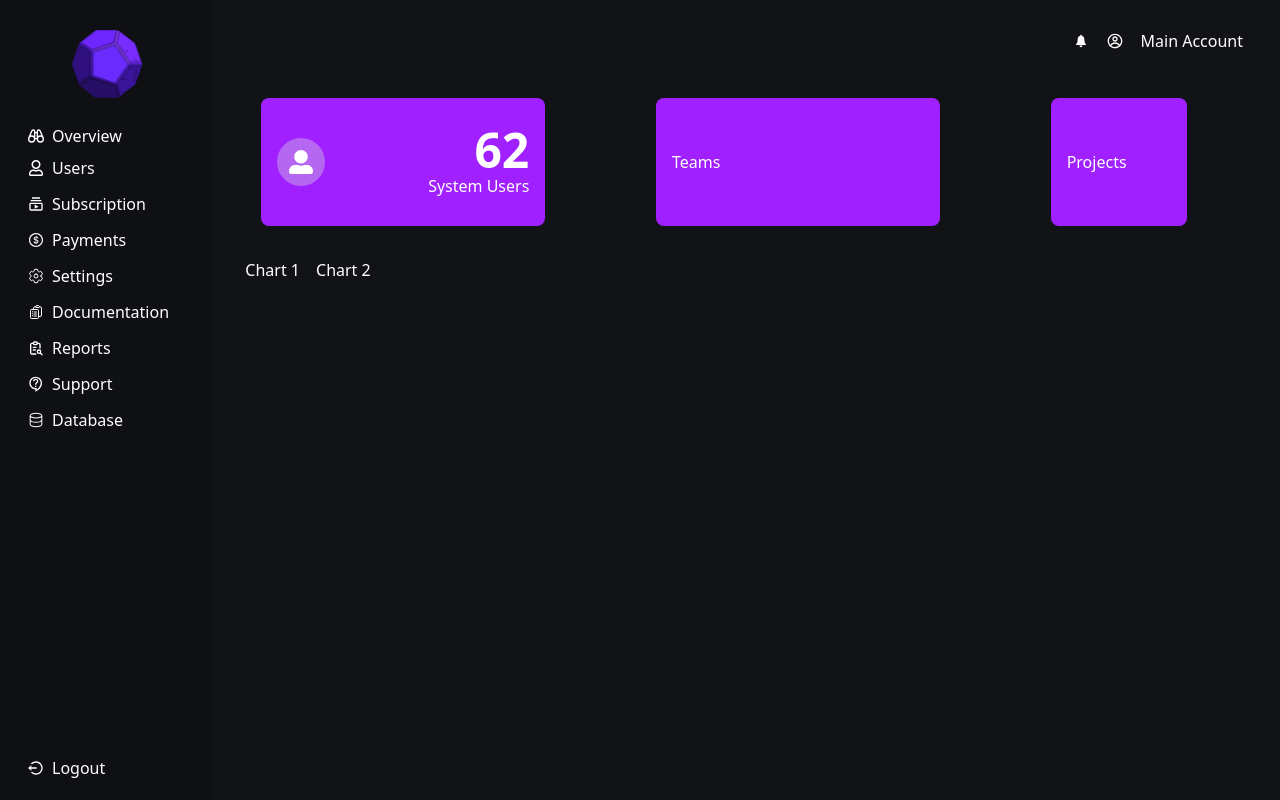
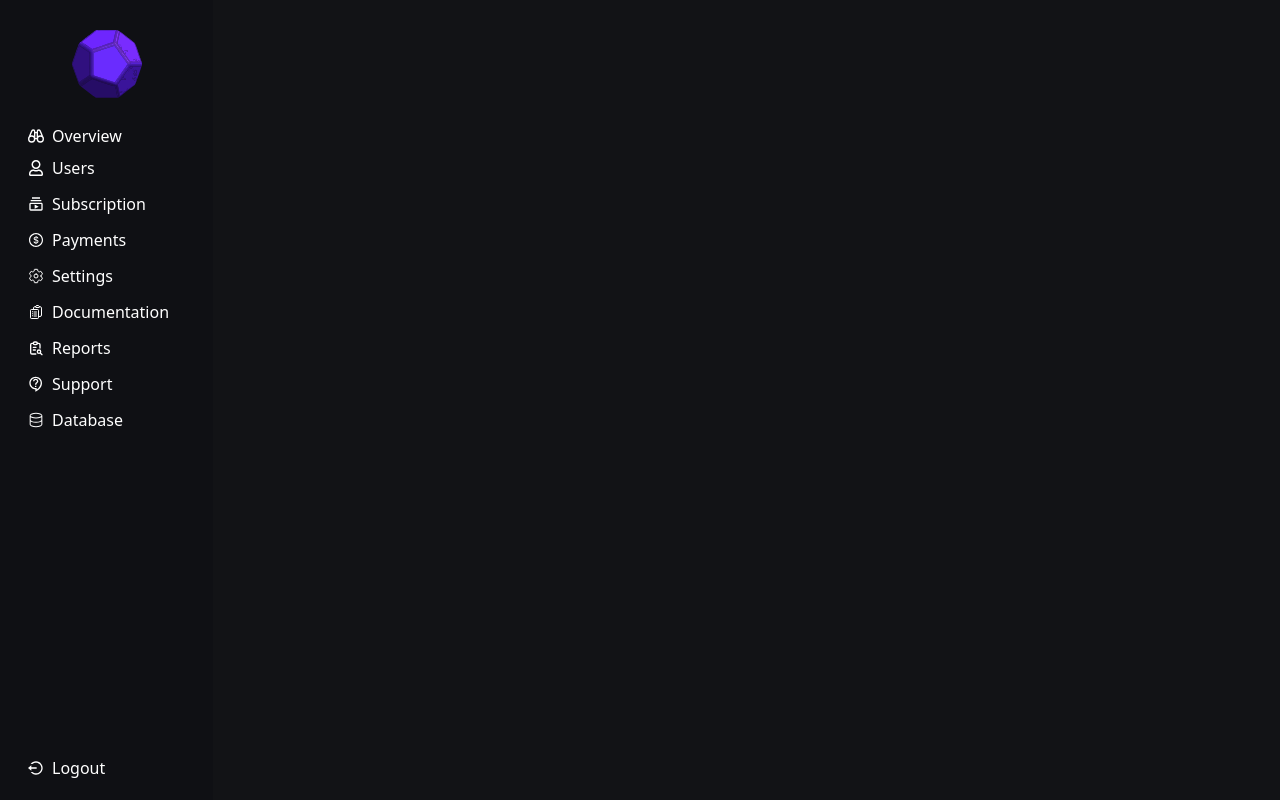
Before and after one commit to Dimen-3D-Model-Annotation/admin-dashboard, a Next.js app: page / in a window 1280 px wide. Built offline with nearby package versions, Linux system fonts and the light colour scheme.

Commit message:
Update page.js

```diff
--- a/app/page.js
+++ b/app/page.js
@@ -9,14 +9,13 @@ export default function Home() {
         <SidePanel />
       </div>
       <div className="flex-grow bg-[#121316] text-white p-4">
-        <Header />
+
         <div className="p-4">
           <div>
-            <TopCards />
+
           </div>
           <div className="flex space-x-4 mt-4">
-            <div>Chart 1</div>
-            <div>Chart 2</div>
+
           </div>
         </div>
       </div>
```
